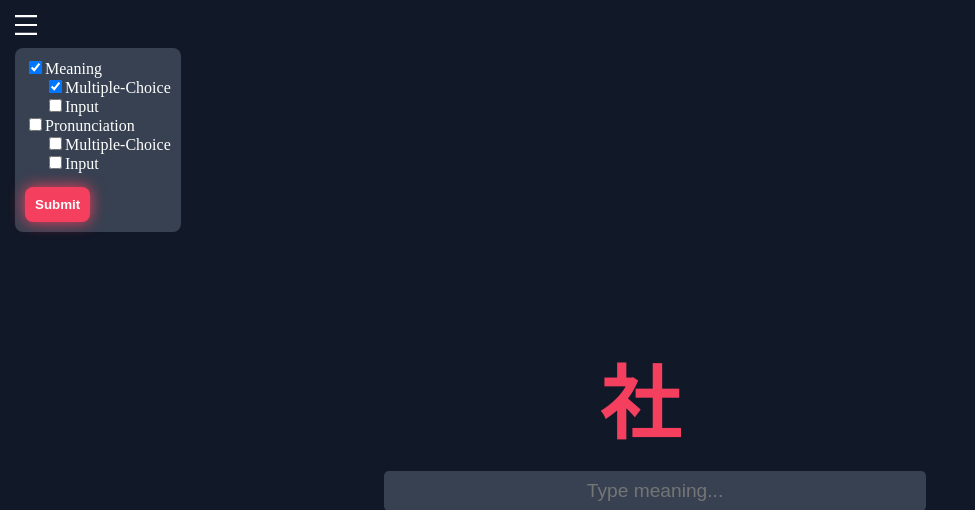
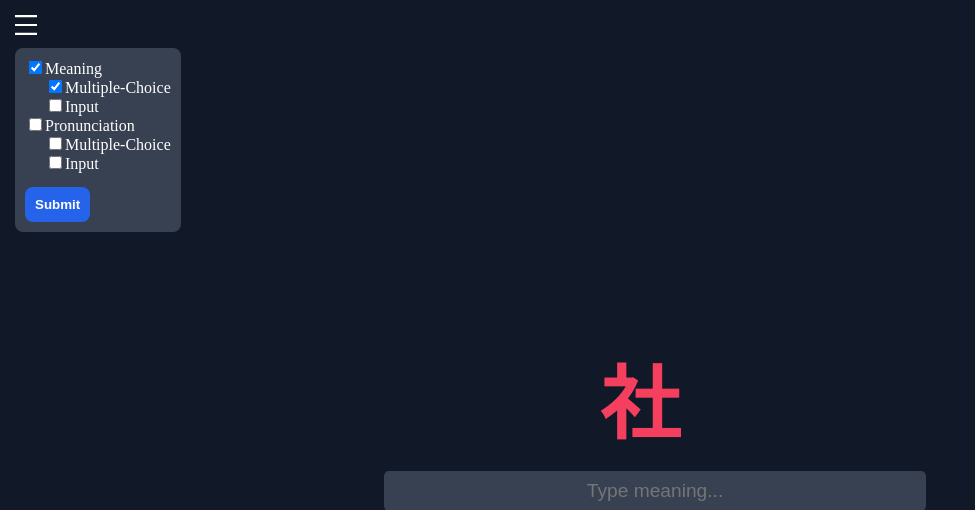
Before and after one commit to Syancel/LearnKanji, a Django app: page / in a window 1280 px wide, after a click that opens the changed part. Shown: the top 510 px of the page, without its empty margins (0-975 px from the left). Run offline with Django 4.2, Linux system fonts and the light colour scheme; data comes from the database, SQL or seed files in the repository.

Commit message:
change background color of setting's submit button

```diff
--- a/django/static/css/style.css
+++ b/django/static/css/style.css
@@ -74,6 +74,7 @@ a {
 
 #submit_button {
     margin-top: 15px;
+    background-color: #2563eb;
 }
 
 #dropdown {
--- a/django/static/js/main.js
+++ b/django/static/js/main.js
@@ -16,7 +16,6 @@ dropdown.appendChild(table);
 let submit = document.createElement("button");
 submit.id = "submit_button";
 submit.classList.add('btn');
-submit.classList.add('glow-rose');
 submit.textContent = "Submit";
 dropdown.appendChild(submit);
 document.getElementById("submit_button").addEventListener("click", function(){
```
